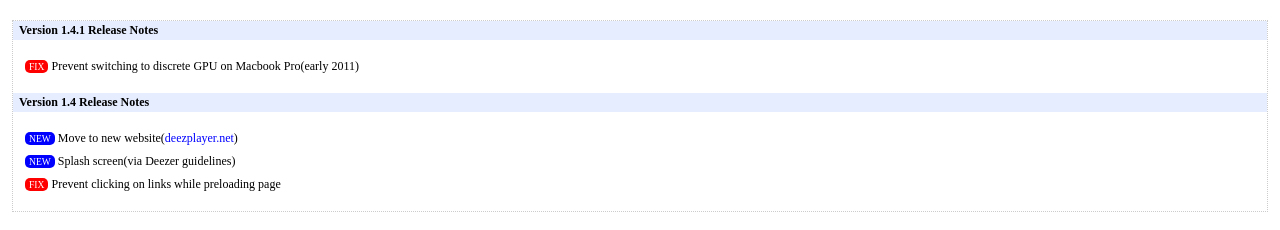
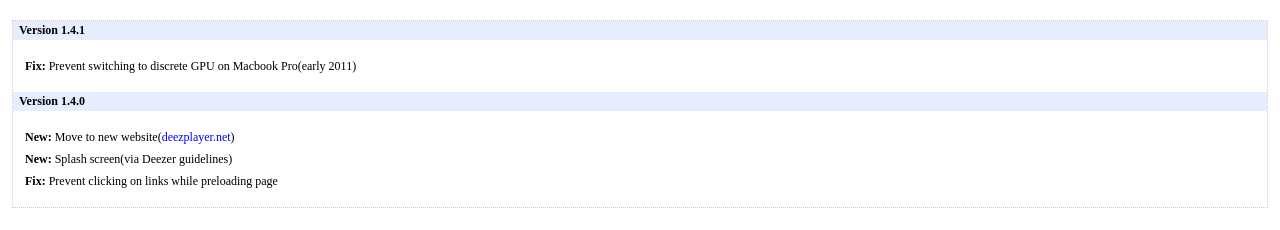
Before and after one commit to imanel/deezplayer, a plain HTML site: page dist/release-notes.html in a window 1280 px wide. Drawn offline with Linux system fonts and the light colour scheme.

Commit message:
Update release notes css

```diff
--- a/dist/release-notes.css
+++ b/dist/release-notes.css
@@ -185,19 +185,13 @@ h1 h2 h3 p ol ul a a:hover {
 }
 
 .fix:before, .new:before {
-	color: white;
-	margin-right: 3px;
-	font-size: 0.8em;
-	padding: 1px 4px;
-	border-radius: 5px;
+	font-weight: bold;
 }
 
 .fix:before {
-	content: "FIX";
-	background: red;
+	content: "Fix: ";
 }
 
 .new:before {
-	content: "NEW";
-	background: blue;
+	content: "New: ";
 }
--- a/dist/release-notes.html
+++ b/dist/release-notes.html
@@ -10,7 +10,7 @@
     <table class="dots" width="100%" border="0" cellspacing="0" cellpadding="0" summary="Two column table with heading">
       <tr>
         <td class="blue" colspan="2">
-          <h3>Version 1.4.1 Release Notes</h3>
+          <h3>Version 1.4.1</h3>
         </td>
       </tr>
       <tr>
@@ -24,7 +24,7 @@
       </tr>
       <tr>
         <td class="blue" colspan="2">
-          <h3>Version 1.4 Release Notes</h3>
+          <h3>Version 1.4.0</h3>
         </td>
       </tr>
       <tr>
```
